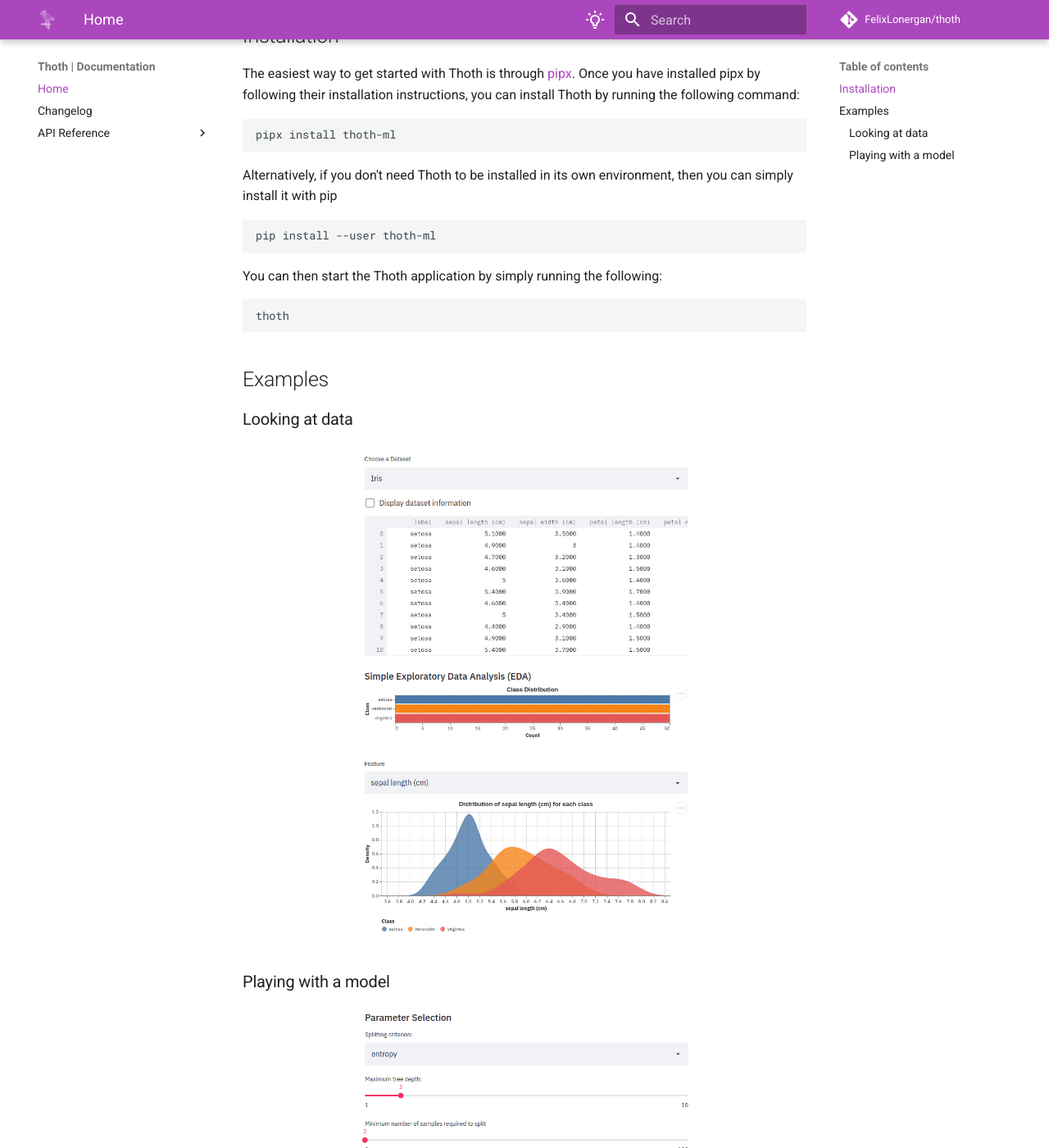
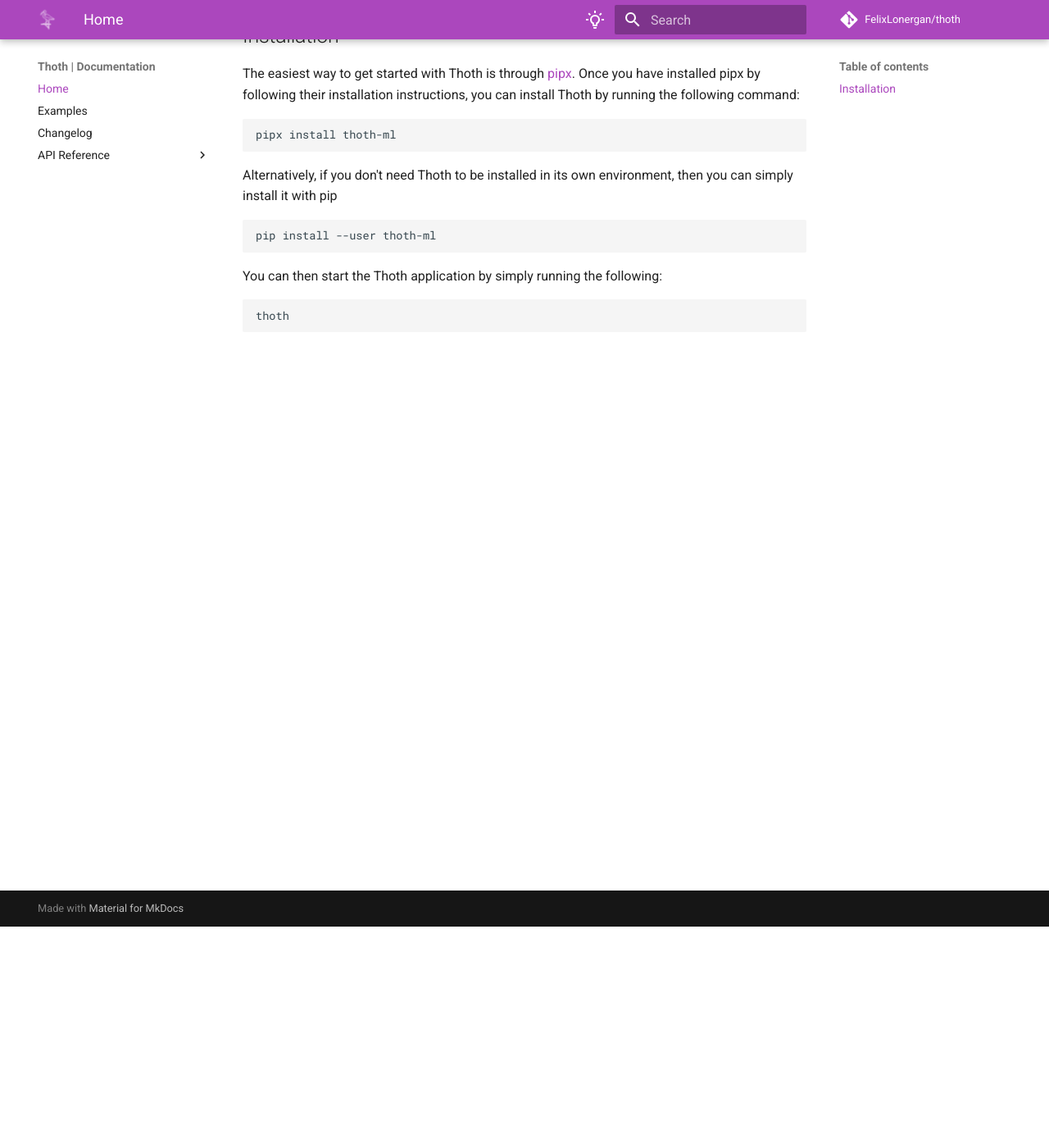
Before and after one commit to FelixLonergan/thoth, an MkDocs documentation site: the page built from docs/README.md, in a window 1280 px wide and 1400 px high, scrolled down 270 px. Shown: the whole window at 82% size. Built offline with MkDocs 1.6.1 and Material for MkDocs 9.7.7, drawn with Linux system fonts in a browser that asks for light colours; comment, search, counter and statistics services are not loaded.

Commit message:
Update documentation
Separated the README from the documentation and add link to RTD site

````diff
--- a/README.md
+++ b/README.md
@@ -22,8 +22,6 @@
 thoth
 ```
 
-## Examples
-### Looking at data
-![eda](docs/static/eda.png)
-### Playing with a model
-![playground](docs/static/playground.png)
+<!-- End Inclusion -->
+
+For more information please see [the full documentation!](https://thoth-ml.readthedocs.io/en/latest/)
--- a/mkdocs.yml
+++ b/mkdocs.yml
@@ -9,6 +9,7 @@
 
 nav:
   - Home: README.md
+  - Examples: examples.md
   - Changelog: CHANGELOG.md
   - API Reference:
       - Page Handlers: api/handlers.md
````
Also changed, not shown: docs/README.md (+1 -0 lines), docs/examples.md (added, +6 -0 lines).
